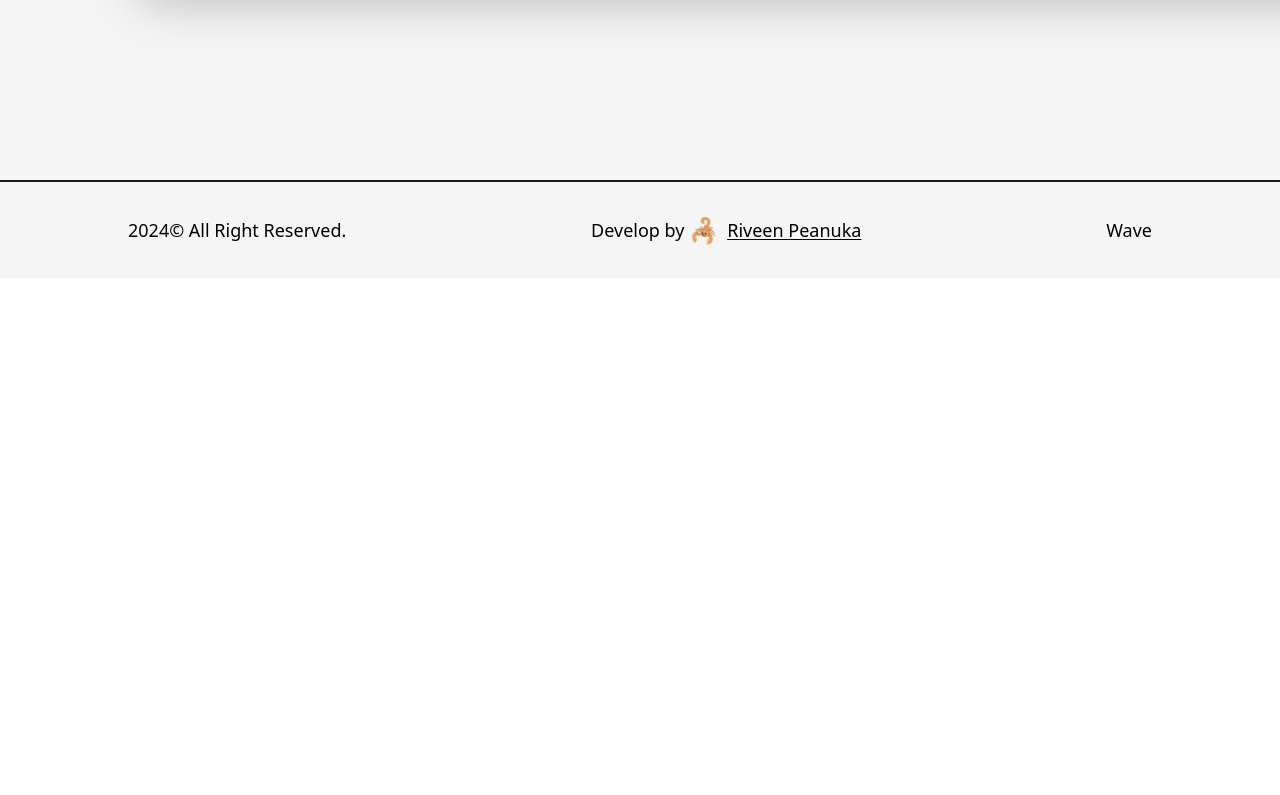
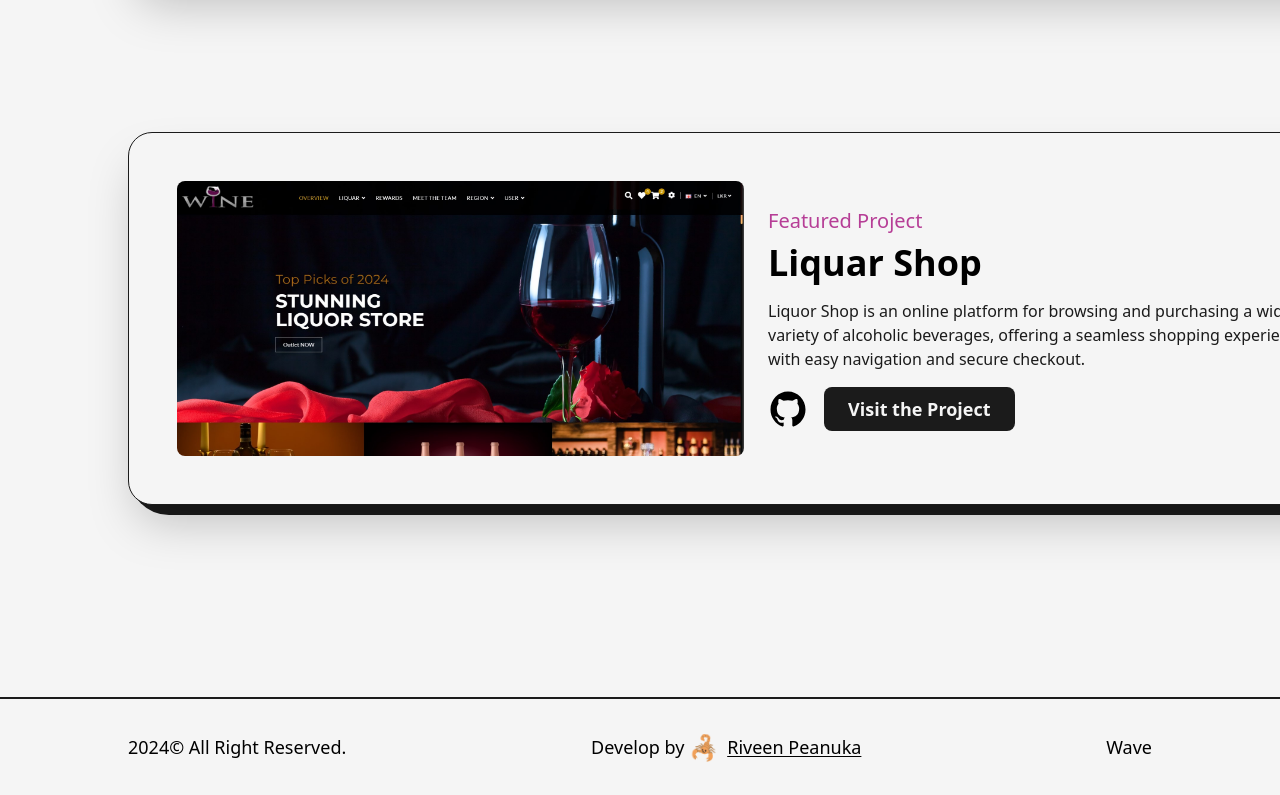
Before and after one commit to spriveen/Portfolio, a Next.js app: page /project in a window 1280 px wide. Shown: the part 6278-7073 px from the top of the page. Before the commit the page ends 6556 px from the top, so only its background shows below. Built offline with nearby package versions, Linux system fonts and the light colour scheme.

Commit message:
update project.js

```diff
--- a/src/pages/project.js
+++ b/src/pages/project.js
@@ -16,6 +16,7 @@ import project9 from '../../public/images/projects/7.jpg'
 import project10 from '../../public/images/projects/8.jpg'
 import project11 from '../../public/images/projects/9.jpg'
 import project12 from '../../public/images/projects/10.jpg'
+import project13 from '../../public/images/projects/11.jpg'
 
 import { motion } from 'framer-motion'
 import AnimatedText from '@/components/AnimatedText'
@@ -239,6 +240,17 @@ const project = () => {
               />
             </div>
 
+            <div className='col-span-12'>
+              <FeaturedProject
+                title="Liquar Shop"
+                img={project13}
+                summary="Liquor Shop is an online platform for browsing and purchasing a wide variety of alcoholic beverages, offering a seamless shopping experience with easy navigation and secure checkout."
+                link="/"
+                github="https://github.com/spriveen/Liquor-Shop"
+                type="Featured Project"
+              />
+            </div>
+
 
 
             {/* Add additional FeaturedProject components here if needed */}
```
Also changed, not shown: public/images/projects/11.jpg (added).
